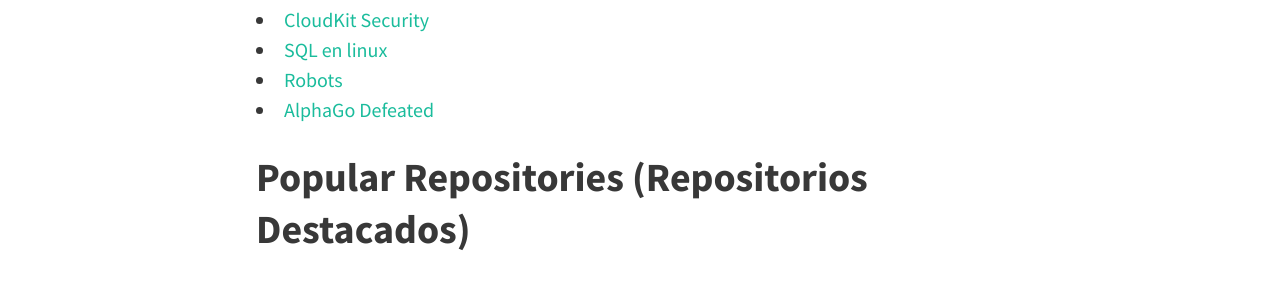
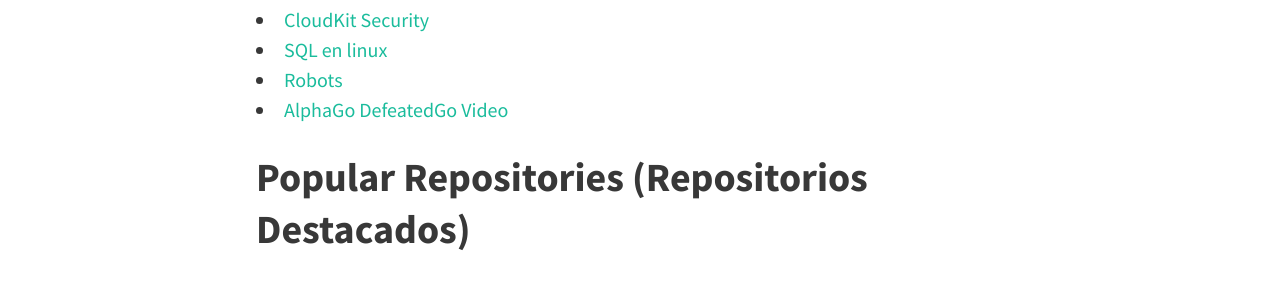
Before and after one commit to SwiftPeru/swiftperu.github.io, a Jekyll site: the page built from _posts/2016-03-13-Weekly-3.md, in a window 1280 px wide. Shown: the part 606-894 px from the top of the page. Built offline with Jekyll 4.4.1, drawn with Linux system fonts in a browser that asks for light colours; nearby versions of some CDN libraries.

Commit message:
Update 2016-03-13-Weekly-3.md

```diff
--- a/_posts/2016-03-13-Weekly-3.md
+++ b/_posts/2016-03-13-Weekly-3.md
@@ -14,7 +14,7 @@ title: Swift Weekly 13/03/2016
 - [CloudKit Security](http://blog.krzyzanowskim.com/2016/03/08/cloudkit-security/)
 - [SQL en linux](http://thenextweb.com/dd/2016/03/07/microsoft-bringing-sql-server-linux/)
 - [Robots](http://thenextweb.com/google/2016/03/10/technological-singularity-ftw/)
-- [AlphaGo Defeated](http://www.pcworld.com/article/3043603/analytics/googles-alphago-defeated-in-fourth-go-game-by-south-korean-player.html)
+- [AlphaGo Defeated](http://www.pcworld.com/article/3043603/analytics/googles-alphago-defeated-in-fourth-go-game-by-south-korean-player.html)[Go Video](https://youtu.be/g-dKXOlsf98?t=1m55s)
 
 ## Popular Repositories (Repositorios Destacados)
 
```
